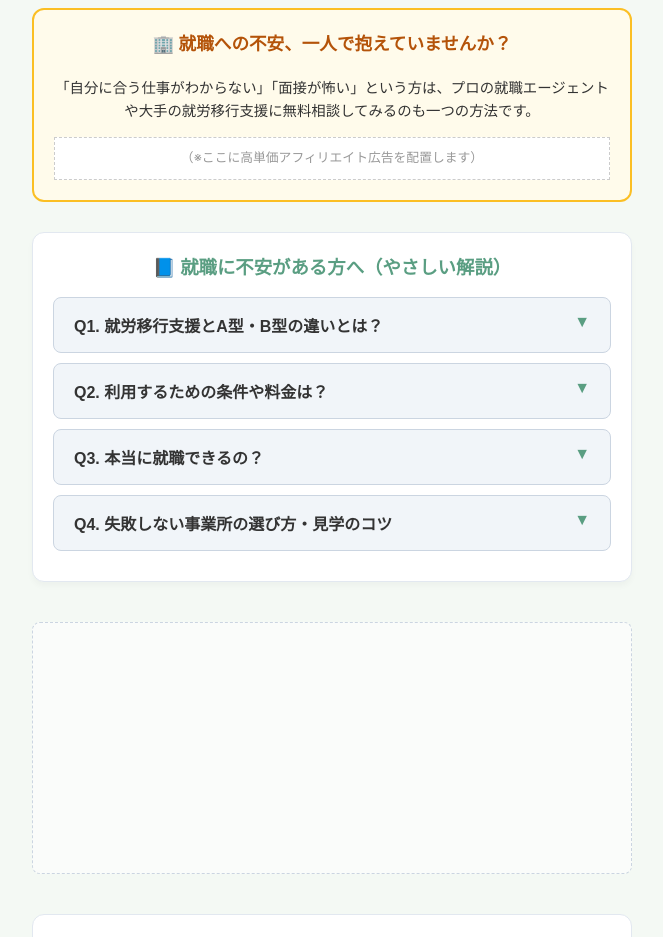
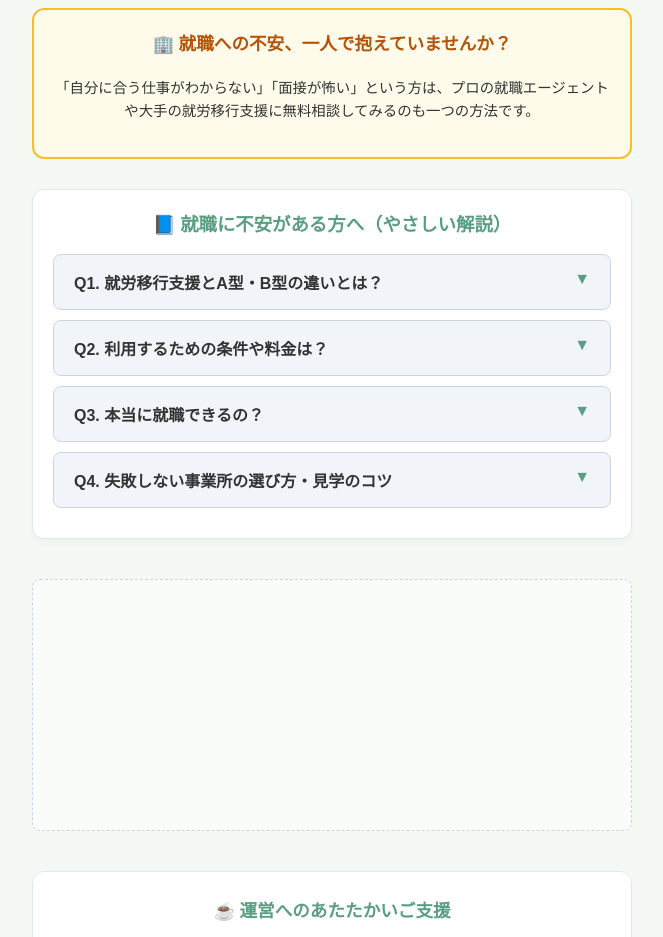
Before and after one commit to happy-for-all/employment-transition, a plain HTML site: page index.html in a window 1280 px wide. Shown: the part 980-1917 px from the top of the page, without its empty margins (308-971 px from the left). Drawn offline with Linux system fonts and the light colour scheme.

Commit message:
Update index.html

```diff
--- a/index.html
+++ b/index.html
@@ -113,7 +113,7 @@
         <div class="affiliate-box">
             <h3 style="color: #b45309; margin-top: 0; font-size: 1.1rem;">🏢 就職への不安、一人で抱えていませんか？</h3>
             <p style="font-size: 0.9rem; color: var(--text-main); margin-bottom: 15px;">「自分に合う仕事がわからない」「面接が怖い」という方は、プロの就職エージェントや大手の就労移行支援に無料相談してみるのも一つの方法です。</p>
-            <div style="padding: 10px; background: white; border: 1px dashed #ccc; color: #999; font-size: 0.8rem;">（※ここに高単価アフィリエイト広告を配置します）</div>
+
         </div>
 
         <div class="seo-article-box">
```
